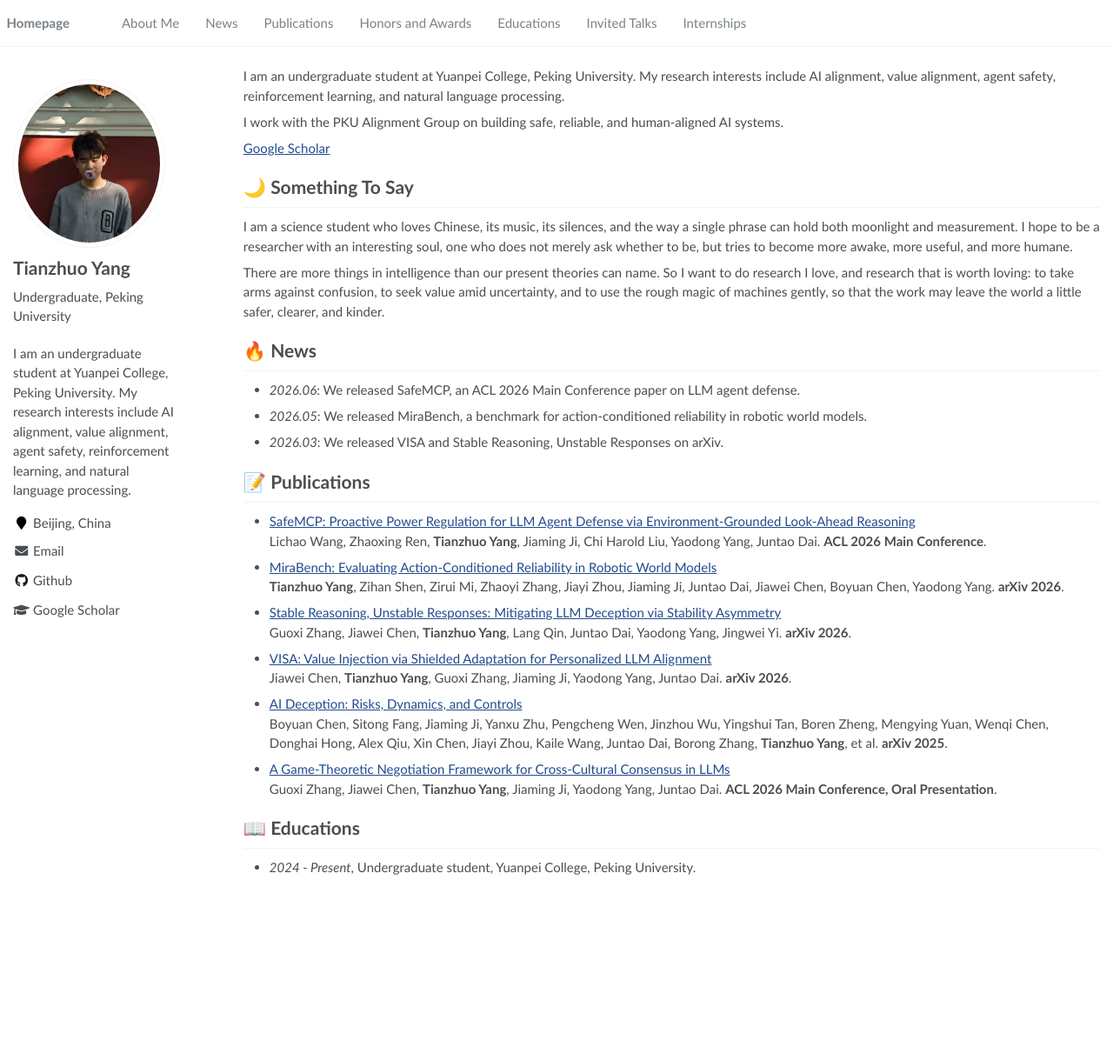
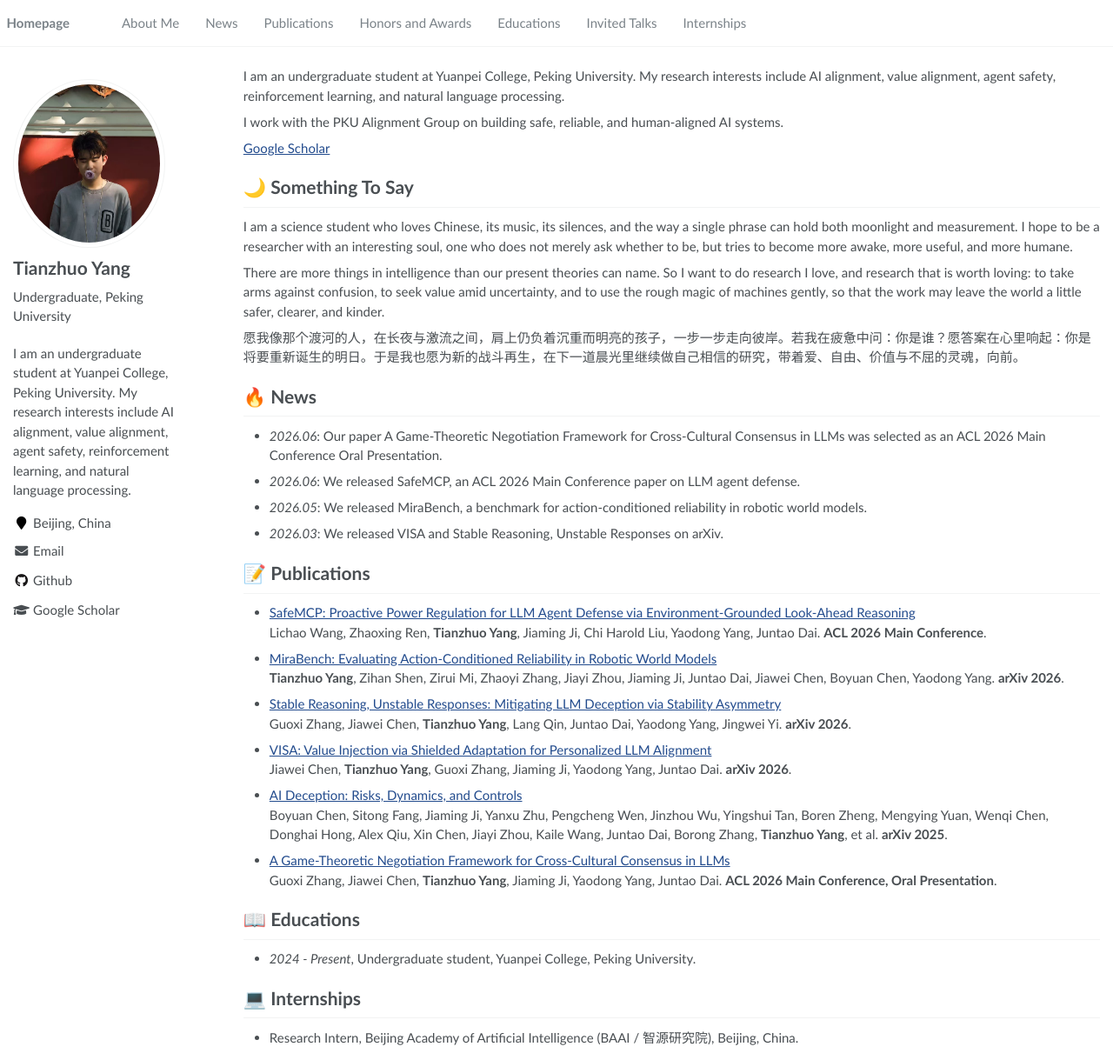
Before and after one commit to tandrewyang/tandrewyang.github.io, a Jekyll site: the page built from _pages/about.md, in a window 1280 px wide and 1219 px high. Shown: the whole window at 87% size. Built offline with Jekyll 4.4.1, drawn with Linux system fonts in a browser that asks for light colours.

Commit message:
Add homepage personal note and internship

```diff
--- a/_pages/about.md
+++ b/_pages/about.md
@@ -29,7 +29,10 @@ I am a science student who loves Chinese, its music, its silences, and the way a
 
 There are more things in intelligence than our present theories can name. So I want to do research I love, and research that is worth loving: to take arms against confusion, to seek value amid uncertainty, and to use the rough magic of machines gently, so that the work may leave the world a little safer, clearer, and kinder.
 
+愿我像那个渡河的人，在长夜与激流之间，肩上仍负着沉重而明亮的孩子，一步一步走向彼岸。若我在疲惫中问：你是谁？愿答案在心里响起：你是将要重新诞生的明日。于是我也愿为新的战斗再生，在下一道晨光里继续做自己相信的研究，带着爱、自由、价值与不屈的灵魂，向前。
+
 # 🔥 News
+- *2026.06*: Our paper A Game-Theoretic Negotiation Framework for Cross-Cultural Consensus in LLMs was selected as an ACL 2026 Main Conference Oral Presentation.
 - *2026.06*: We released SafeMCP, an ACL 2026 Main Conference paper on LLM agent defense.
 - *2026.05*: We released MiraBench, a benchmark for action-conditioned reliability in robotic world models.
 - *2026.03*: We released VISA and Stable Reasoning, Unstable Responses on arXiv.
@@ -56,3 +59,6 @@ There are more things in intelligence than our present theories can name. So I w
 
 # 📖 Educations
 - *2024 - Present*, Undergraduate student, Yuanpei College, Peking University.
+
+# 💻 Internships
+- Research Intern, Beijing Academy of Artificial Intelligence (BAAI / 智源研究院), Beijing, China.
```
